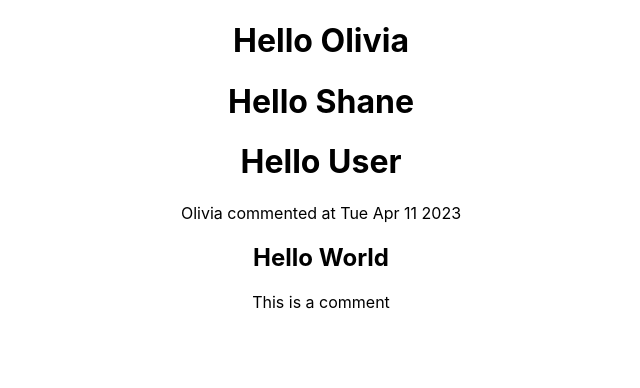
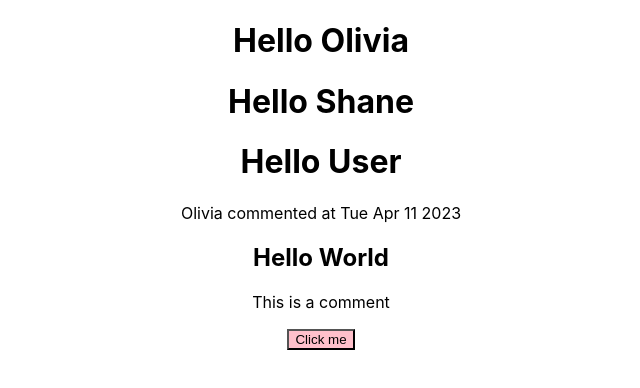
Before and after one commit to ocjarman/Frontend-Expert, a React (Create React App) app: page / in a window 1280 px wide. Shown: the top 388 px of the page, without its empty margins (319-959 px from the left). Built offline with nearby package versions, Linux system fonts and the light colour scheme.

Commit message:
event driven programming tutorial complete

```diff
--- a/src/App.js
+++ b/src/App.js
@@ -2,8 +2,9 @@ import logo from "./logo.svg";
 import "./App.css";
 import Hello from "./components/Props/Hello";
 import Comment from "./components/Props/Comment";
+import Button from "./Button";
 
-function App() {
+export default function App() {
   return (
     <div className="App">
       <Hello name="Olivia" />
@@ -14,8 +15,11 @@ function App() {
         <h1>Hello World</h1>
         <p>This is a comment</p>
       </Comment>
+      <Button onClick={handleClick}>Click me</Button>
     </div>
   );
 }
 
-export default App;
+const handleClick = (event) => {
+  console.log(event.nativeEvent);
+};
--- /dev/null
+++ b/src/Button.js
@@ -0,0 +1,7 @@
+import React from "react";
+
+export default function Button(props) {
+  //can use spread syntax to hold 'children' and all props with same name
+  //so instead of onClick={props.onClick}, {...props}  !!
+  return <button style={{ backgroundColor: "pink" }} {...props} />;
+}
```
